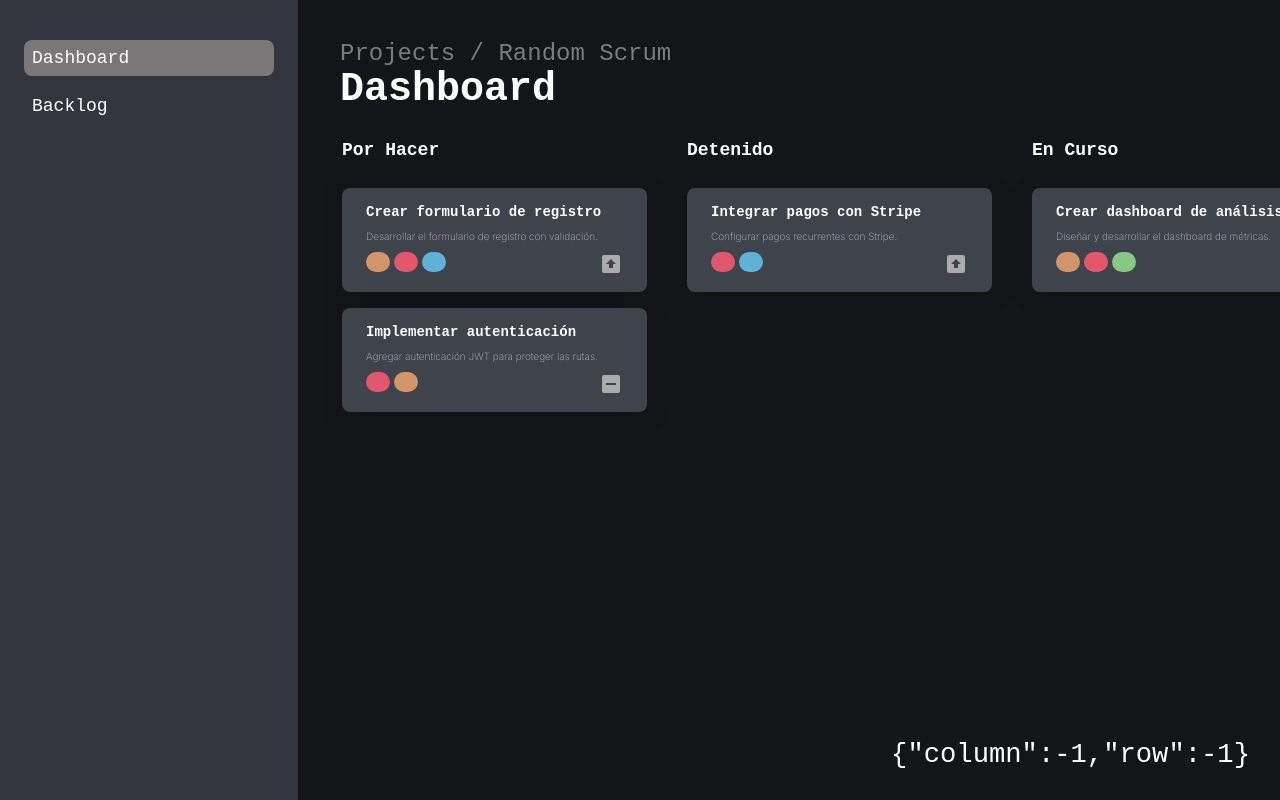
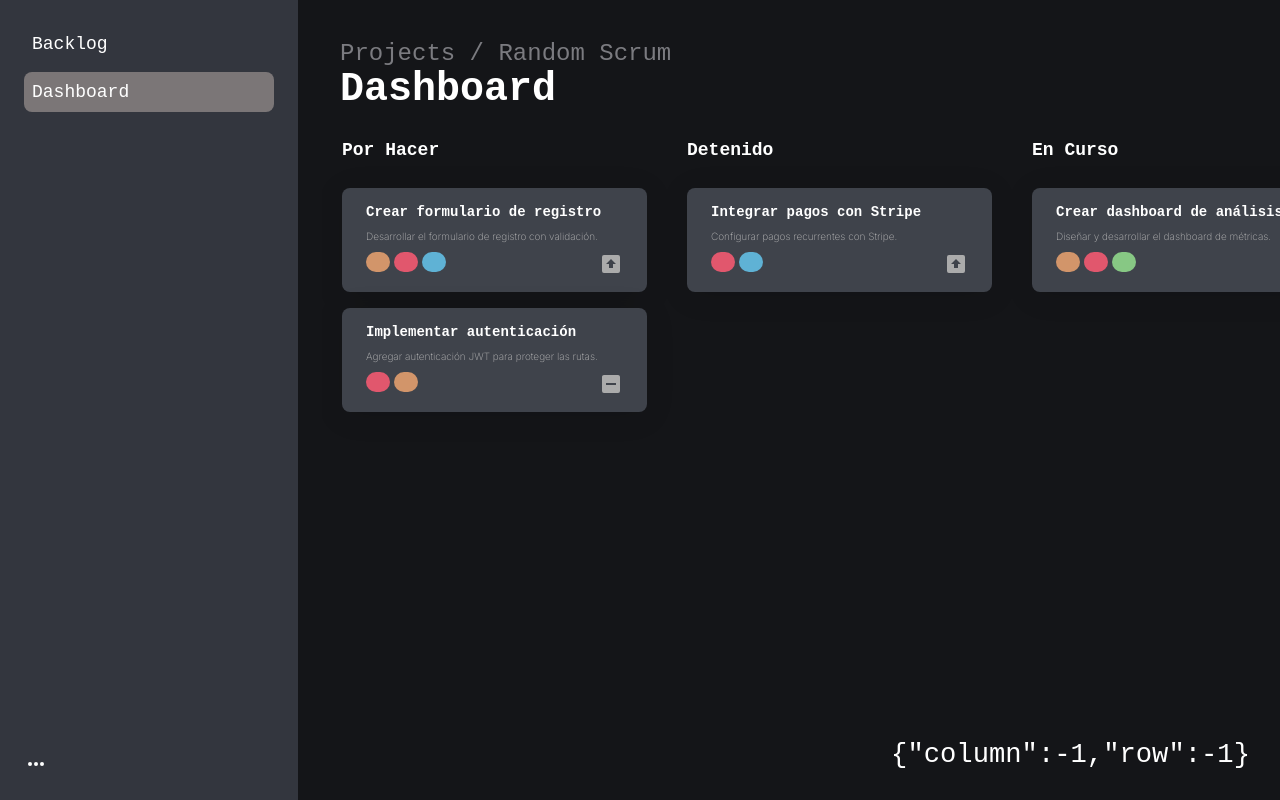
Before and after one commit to RickBm400/react-scrum-project, a React (Vite) app: page /dashboard in a window 1280 px wide. Built offline with nearby package versions, Linux system fonts and the light colour scheme.

Commit message:
fix: layout navbar handle click issue

```diff
--- a/src/layouts/index.tsx
+++ b/src/layouts/index.tsx
@@ -1,15 +1,17 @@
 import { useCallback, useEffect, useState } from 'react';
 import { Outlet, Link, useLocation } from 'react-router-dom';
+import { mdiDotsHorizontal } from '@mdi/js';
+import Icon from '@mdi/react';
 
 const pathArray = [
   {
-    label: 'Dashboard',
-    path: '/dashboard',
+    label: 'Backlog',
+    path: '/backlog',
     active: false,
   },
   {
-    label: 'Backlog',
-    path: '/backlog',
+    label: 'Dashboard',
+    path: '/dashboard',
     active: false,
   },
 ];
@@ -33,19 +35,23 @@ export default function Layout() {
   return (
     <div id='navbar-container'>
       <nav className='navbar'>
-        <ul>
+        <div>
           {routePaths.map(({ label, path, active = false }, i) => {
             return (
-              <li
+              <Link
+                to={path}
+                key={i}
+                onClick={() => activePath(path)}
                 className={`link ${active ? 'active' : ''}`}
-                onClick={() => activePath(path)}
-                key={i}
               >
-                <Link to={path}>{label}</Link>
-              </li>
+                {label}
+              </Link>
             );
           })}
-        </ul>
+        </div>
+        <div className='handle__menu'>
+          <Icon path={mdiDotsHorizontal} size={1} />
+        </div>
       </nav>
       <div id='outlet_container'>
         <Outlet />
--- a/src/sass/folders/_layout.sass
+++ b/src/sass/folders/_layout.sass
@@ -12,22 +12,27 @@
         color: white
         padding-inline: 24px
         padding-block: 24px
-        ul
-            list-style: none
-            padding: 0
-            li
-                padding: 8px
+        display: flex
+        flex-direction: column
+        div
+            display: flex
+            flex-direction: column
+            a
+                margin-bottom: 8px
+                text-decoration: none
+                color: white
                 font-size: 18px
-                margin-bottom: 12px
-            li:hover
+                padding-block: 10px
+                padding-left: 8px
+            a:hover
                 background-color: #86808041
                 border-radius: 8px
-            li.active
+            a.active
+                background-color: #868080dd
                 border-radius: 8px
-                background-color: #868080dd
-            a
-                color: white
-                text-decoration: none
+        .handle__menu
+            margin-top: auto
+
     #outlet_container
         overflow-x: auto
         flex-grow: 1
```
